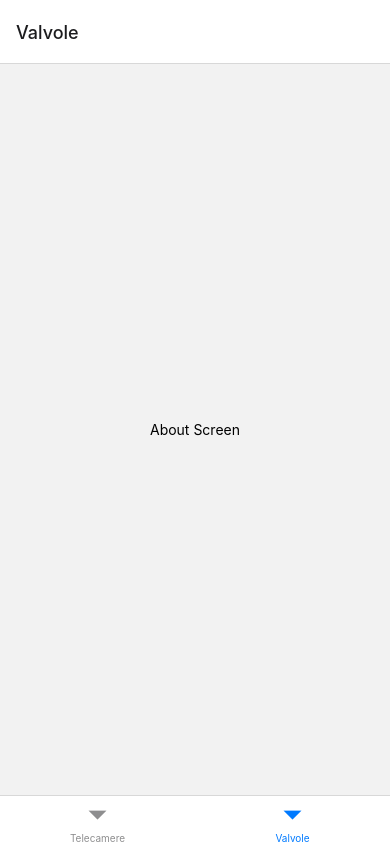
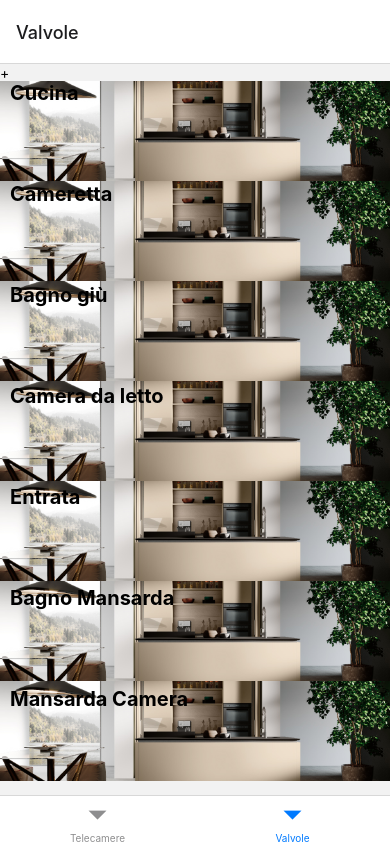
Before and after one commit to Lalessio05/AppPadre, a React Native app: screen /Valvole in a window 390 px wide. Built offline with nearby package versions, Linux system fonts and the light colour scheme.

Commit message:
Almost completed ValvoleScreen

```diff
--- a/App.js
+++ b/App.js
@@ -3,9 +3,8 @@ import * as React from "react";
 import { View, Text } from "react-native";
 import { NavigationContainer } from "@react-navigation/native";
 import { createBottomTabNavigator } from '@react-navigation/bottom-tabs';
-import HomeScreen from "./components/HomeScreen";
-import AboutScreen from "./components/AboutScreen";
-
+import TelecamereScreen from "./components/TelecamereScreen";
+import ValvoleScreen from "./components/ValvoleScreen"
 
 
 export default function App() {
@@ -13,8 +12,8 @@ export default function App() {
     return (
     <NavigationContainer>
       <Tab.Navigator>
-        <Tab.Screen name="Telecamere" component={HomeScreen} />
-        <Tab.Screen name="Valvole" component={AboutScreen} />
+        <Tab.Screen name="Telecamere" component={TelecamereScreen} />
+        <Tab.Screen name="Valvole" component={ValvoleScreen} />
       </Tab.Navigator>
     </NavigationContainer>
   );
--- a/components/HomeScreen.js
+++ /dev/null
@@ -1,15 +0,0 @@
-// Homescreen.js
-import React from "react";
-import { Button, View, Text } from "react-native";
-
-export default function HomeScreen({ navigation }) {
-  return (
-    <View style={{ flex: 1, alignItems: "center", justifyContent: "center" }}>
-      <Text>Home Screen</Text>
-      <Button
-        title="Go to About"
-        onPress={() => navigation.navigate("About")}
-      />
-    </View>
-  );
-}
--- a/components/AboutScreen.js
+++ b/components/TelecamereScreen.js
@@ -1,7 +1,7 @@
 // Aboutscreen.js
 import React, { Component } from "react";
 import { Button, View, Text } from "react-native";
-export default function AboutScreen() {
+export default function TelecamereScreen() {
   return (
     <View style={{ flex: 1, alignItems: "center", justifyContent: "center" }}>
       <Text>About Screen</Text>
--- /dev/null
+++ b/components/ValvoleScreen.js
@@ -0,0 +1,109 @@
+import React from "react";
+import {
+  View,
+  Text,
+  TouchableOpacity,
+  Image,
+  Dimensions,
+  ScrollView,
+} from "react-native";
+
+const windowWidth = Dimensions.get("window").width;
+const IMAGE_HEIGHT = 100;
+
+const valvole = [
+  {
+    source: require("../images/Cucina.jpg"),
+    key: "0",
+    text: "Cucina",
+    batterie: [],
+  },
+  {
+    source: require("../images/Cucina.jpg"),
+    key: "1",
+    text: "Cameretta",
+    batterie: [],
+  },
+  {
+    source: require("../images/Cucina.jpg"),
+    key: "2",
+    text: "Bagno giù",
+    batterie: [],
+  },
+  {
+    source: require("../images/Cucina.jpg"),
+    key: "3",
+    text: "Camera da letto",
+    batterie: [],
+  },
+  {
+    source: require("../images/Cucina.jpg"),
+    key: "4",
+    text: "Entrata",
+    batterie: [],
+  },
+  {
+    source: require("../images/Cucina.jpg"),
+    key: "5",
+    text: "Bagno Mansarda",
+    batterie: [],
+  },
+  {
+    source: require("../images/Cucina.jpg"),
+    key: "6",
+    text: "Mansarda Camera",
+    batterie: [],
+  },
+];
+
+const ImageWithText = ({ image, text, onPress, style, riga }) => (
+  <View style={style}>
+    <TouchableOpacity onPress={onPress}>
+      <Image
+        source={image}
+        style={{ width: windowWidth, height: IMAGE_HEIGHT }}
+      />
+      <View style={{ position: "absolute", top: Number(riga), left: 10 }}>
+        <Text style={{ fontSize: 20, fontWeight: "bold" }}>{text}</Text>
+      </View>
+    </TouchableOpacity>
+  </View>
+);
+
+export default function ValvoleScreen({ navigation }) {
+  return (
+    <View>
+        <View>
+            {/*Header*/}
+            <TouchableOpacity onPress={() =>{
+                navigation.navigate("Aggiunta")
+            }}><Text>+</Text></TouchableOpacity>
+        </View>
+    <ScrollView>
+
+      {valvole.map((valvola) => (
+        <ImageWithText
+          key={valvola.key}
+          style={{
+            width: windowWidth,
+          }}
+          riga={valvola.key}
+          image={valvola.source}
+          text={valvola.text}
+          onPress={() => {
+            valvola.batterie.push(new Date());
+            console.log("Batterie cambiate.")
+            if (valvola.batterie.length >= 2) {
+              console.log("Sono passati " +
+                (valvola.batterie[valvola.batterie.length - 1] -
+                  valvola.batterie[valvola.batterie.length - 2]) /
+                  (1000 * 60 * 60) + " giorni."
+              );
+            }
+          }}
+        />
+      ))}
+    </ScrollView>
+    </View>
+  );
+}
--- a/package.json
+++ b/package.json
@@ -17,8 +17,7 @@
     "react-native": "0.70.5",
     "react-native-heroicons": "^3.2.0",
     "react-native-safe-area-context": "4.4.1",
-    "react-native-screens": "~3.18.0",
-    "react-native-svg": "^13.7.0"
+    "react-native-screens": "~3.18.0"
   },
   "devDependencies": {
     "@babel/core": "^7.12.9"
```
Also changed, not shown: images/Cucina.jpg (added), 1 other file (tests, documents, lock files or other folders).
